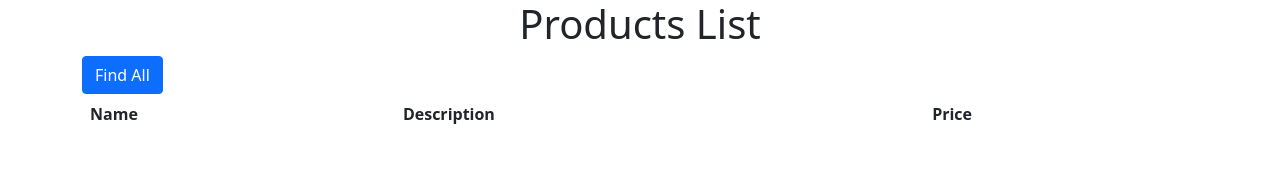
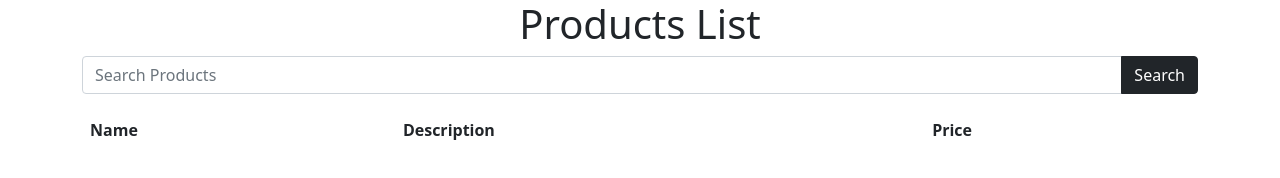
Before and after one commit to TavoDGant/APISpringBoot-MongoDBFrontEnd, a plain HTML site: page index.html in a window 1280 px wide. Drawn offline with Linux system fonts and the light colour scheme; no server answers.

Commit message:
Update SearchProducts
Search Products by a letter in their name

```diff
--- a/index.html
+++ b/index.html
@@ -1,5 +1,6 @@
 <!DOCTYPE html>
 <html lang="es">
+
 <head>
     <meta charset="UTF-8">
     <meta http-equiv="X-UA-Compatible" content="IE=edge">
@@ -7,11 +8,15 @@
     <link rel="stylesheet" href="css/bootstrap.css">
     <title>Spring Boot - Mongo DB</title>
 </head>
+
 <body>
     <div class="container">
         <h1 class="text-center">Products List</h1>
 
-        <button id="traer" onclick="traerDatos()" class="btn btn-primary">Find All</button>
+        <div class="input-group mb-3">
+            <input id="search-products" type="text" class="form-control" placeholder="Search Products" aria-label="Recipient's username" aria-describedby="button-addon2">
+            <button class="btn btn-dark" type="button" id="button-addon2" onclick="searchProducts()">Search</button>
+          </div>
 
         <div>
             <table class="table table-borderless" id="list-products">
@@ -33,4 +38,5 @@
     <script src="js/requests.js"></script>
 
 </body>
+
 </html>
--- a/js/requests.js
+++ b/js/requests.js
@@ -23,3 +23,30 @@ function cleanBody(){
    var tabClear = document.querySelector("tbody");
    tabClear.innerHTML = "";
 }
+
+function searchProducts(){
+    const search = document.getElementById("search-products").value;
+    if(search!=''){
+        cleanBody();
+        fetch('https://spring-boot-mongo-db.herokuapp.com/searchProducts/'+search)
+        .then(response => response.json())
+        .then(products => {
+        products.forEach(products => {
+            const row = document.createElement('tr');
+            var prodName = products.name;
+            var prodDesc = products.description;
+            row.innerHTML += `
+                <td>${prodName.replace(/\b\w/g, l => l.toUpperCase())}</td>
+                <td>${prodDesc.replace(/\b\w/g, l => l.toUpperCase())}</td>
+                <td>$ ${products.price}</td>
+            `;
+            tabla.appendChild(row);
+        });
+    })
+    } else{
+        traerDatos();
+    }
+
+}
+
+traerDatos();
```
Lines whose indentation alone changed are shown as unchanged.
